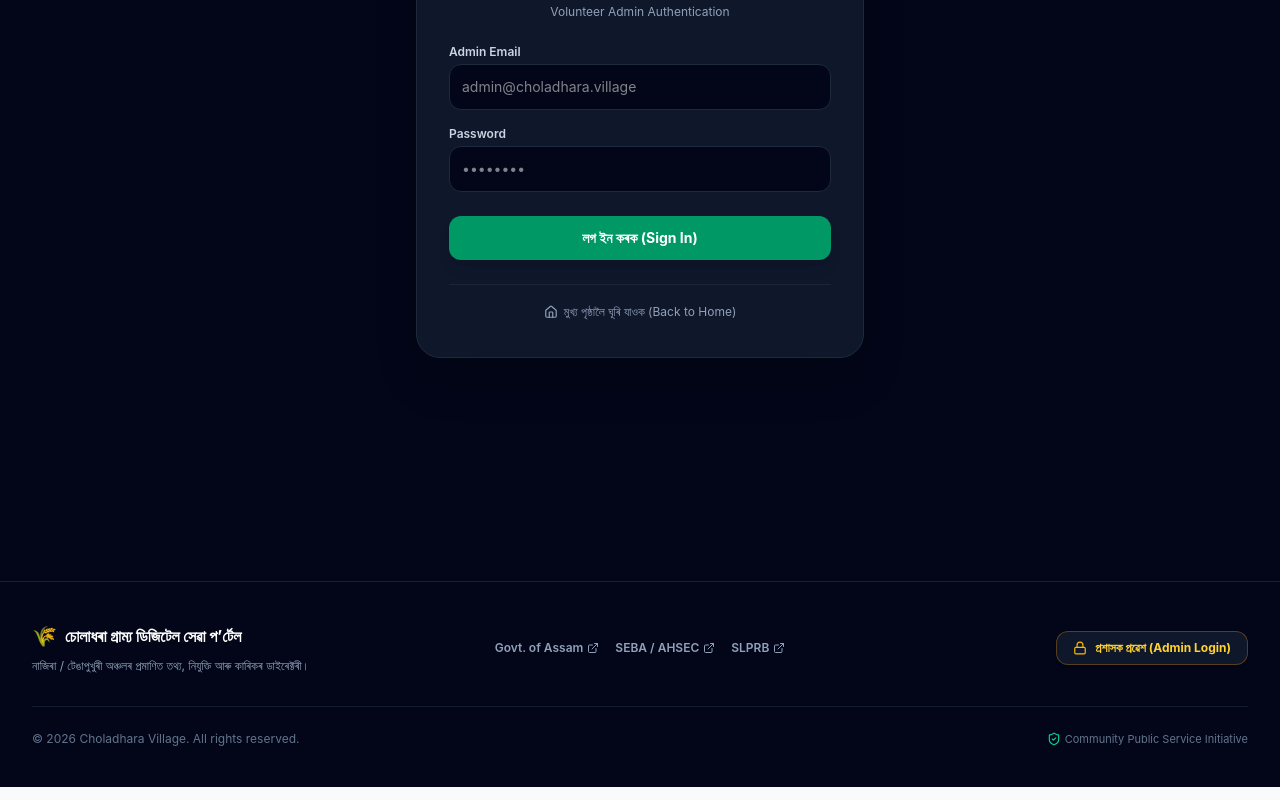
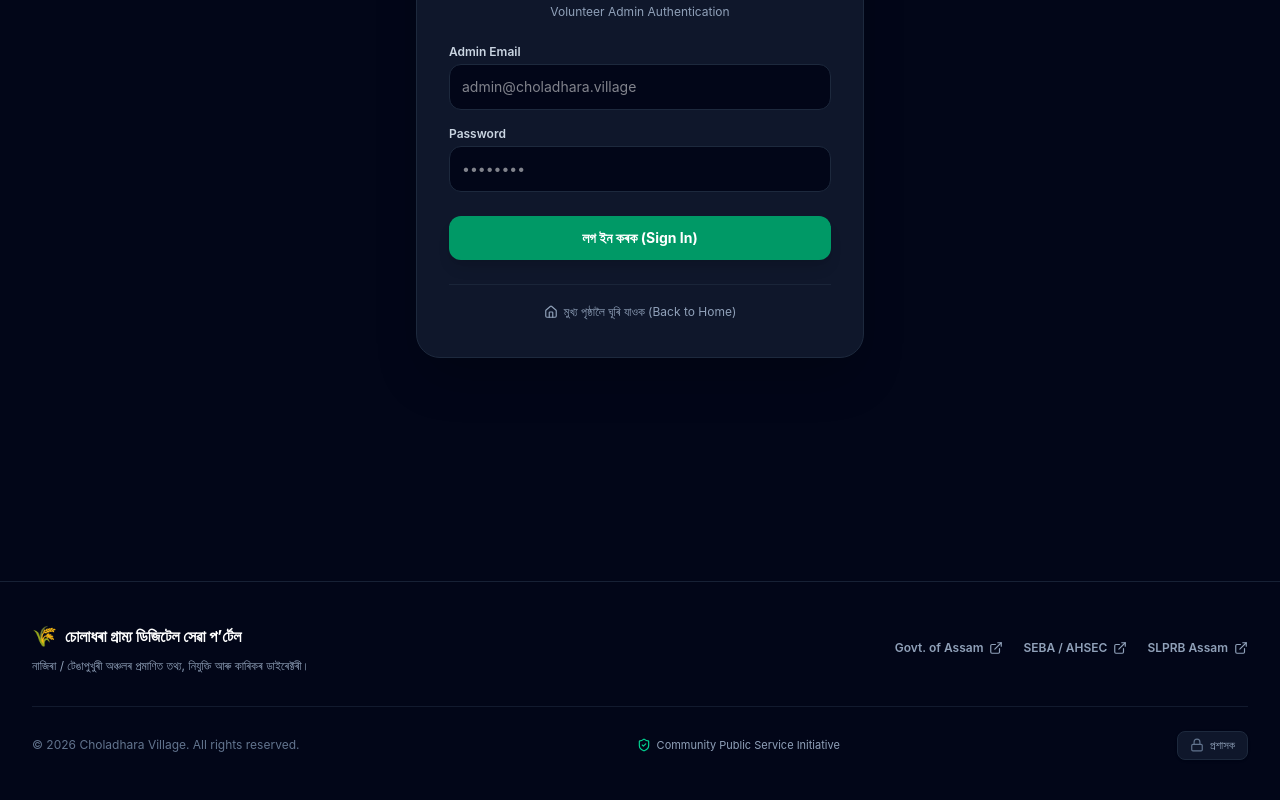
Before and after one commit to livekaku00-sys/choladhara-village.vercel.app, a React (Vite) app: page /admin in a window 1280 px wide. Shown: the part 283-1083 px from the top of the page. Built offline with nearby package versions, Linux system fonts and the light colour scheme.

Commit message:
Place Admin Login lock button on bottom-right of footer

```diff
--- a/src/components/Footer.tsx
+++ b/src/components/Footer.tsx
@@ -11,9 +11,10 @@ export const Footer: React.FC = () => {
     <footer className="w-full bg-slate-950 text-slate-400 border-t border-slate-800/80 mt-16">
       <div className="max-w-7xl mx-auto px-4 sm:px-6 lg:px-8 py-10">
 
-        <div className="grid grid-cols-1 md:grid-cols-3 gap-8 items-center justify-between border-b border-slate-800/60 pb-8">
+        {/* Top Section: Village Branding & Official Government Links */}
+        <div className="grid grid-cols-1 md:grid-cols-2 gap-8 items-center justify-between border-b border-slate-800/60 pb-8">
 
-          {/* Village Info */}
+          {/* Village Information */}
           <div className="space-y-2 text-center md:text-left">
             <div className="flex items-center justify-center md:justify-start gap-2">
               <span className="text-xl">🌾</span>
@@ -21,65 +22,67 @@ export const Footer: React.FC = () => {
                 {isAs ? 'চোলাধৰা গ্ৰাম্য ডিজিটেল সেৱা প’ৰ্টেল' : 'Choladhara Digital Village Portal'}
               </h3>
             </div>
-            <p className="text-xs text-slate-400">
+            <p className="text-xs text-slate-400 max-w-md">
               {isAs
                 ? 'নাজিৰা / টেঙাপুখুৰী অঞ্চলৰ প্ৰমাণিত তথ্য, নিযুক্তি আৰু কাৰিকৰ ডাইৰেক্টৰী।'
                 : 'Verified public notices, recruitment updates, and local artisan directory.'}
             </p>
           </div>
 
-          {/* Quick Links */}
-          <div className="flex flex-wrap items-center justify-center gap-4 text-xs font-semibold">
+          {/* External Quick Links */}
+          <div className="flex flex-wrap items-center justify-center md:justify-end gap-5 text-xs font-semibold">
             <a
               href="https://assam.gov.in"
               target="_blank"
               rel="noopener noreferrer"
-              className="hover:text-emerald-400 transition flex items-center gap-1"
+              className="hover:text-emerald-400 transition flex items-center gap-1.5"
             >
               <span>Govt. of Assam</span>
-              <ExternalLink className="w-3 h-3" />
+              <ExternalLink className="w-3.5 h-3.5" />
             </a>
             <a
               href="https://sebaonline.org"
               target="_blank"
               rel="noopener noreferrer"
-              className="hover:text-emerald-400 transition flex items-center gap-1"
+              className="hover:text-emerald-400 transition flex items-center gap-1.5"
             >
               <span>SEBA / AHSEC</span>
-              <ExternalLink className="w-3 h-3" />
+              <ExternalLink className="w-3.5 h-3.5" />
             </a>
             <a
               href="https://slprbassam.in"
               target="_blank"
               rel="noopener noreferrer"
-              className="hover:text-emerald-400 transition flex items-center gap-1"
+              className="hover:text-emerald-400 transition flex items-center gap-1.5"
             >
-              <span>SLPRB</span>
-              <ExternalLink className="w-3 h-3" />
+              <span>SLPRB Assam</span>
+              <ExternalLink className="w-3.5 h-3.5" />
             </a>
-          </div>
-
-          {/* Admin Login Button */}
-          <div className="flex justify-center md:justify-end">
-            <Link
-              to="/admin"
-              className="inline-flex items-center gap-2 px-4 py-2 bg-slate-900 hover:bg-slate-800 text-amber-300 hover:text-amber-200 border border-amber-500/30 hover:border-amber-500/60 rounded-xl text-xs font-bold transition shadow-sm active:scale-95"
-              title="প্ৰশাসক নিয়ন্ত্ৰণ কক্ষত প্ৰৱেশ কৰক"
-            >
-              <Lock className="w-3.5 h-3.5 text-amber-400" />
-              <span>{isAs ? 'প্ৰশাসক প্ৰৱেশ (Admin Login)' : 'Admin Login'}</span>
-            </Link>
           </div>
 
         </div>
 
-        {/* Bottom Credits */}
-        <div className="pt-6 flex flex-col sm:flex-row items-center justify-between gap-3 text-xs text-slate-500">
+        {/* Bottom Bar: Copyright on Left, Initiative in Center, Admin Lock on Right */}
+        <div className="pt-6 flex flex-col sm:flex-row items-center justify-between gap-4 text-xs text-slate-500">
           <p>© {new Date().getFullYear()} Choladhara Village. All rights reserved.</p>
-          <div className="flex items-center gap-1 text-[11px]">
+
+          <div className="flex items-center gap-1.5 text-[11px] text-slate-400">
             <ShieldCheck className="w-3.5 h-3.5 text-emerald-400" />
             <span>Community Public Service Initiative</span>
           </div>
+
+          {/* Admin Login Lock Button (Bottom Right) */}
+          <div className="flex items-center">
+            <Link
+              to="/admin"
+              className="inline-flex items-center gap-1.5 px-3 py-1.5 rounded-lg bg-slate-900 hover:bg-slate-800 text-slate-400 hover:text-amber-300 border border-slate-800 hover:border-amber-500/40 text-xs font-medium transition active:scale-95 group shadow-sm"
+              title={isAs ? 'প্ৰশাসক প্ৰৱেশ (Admin Login)' : 'Admin Login'}
+            >
+              <Lock className="w-3.5 h-3.5 text-slate-500 group-hover:text-amber-400 transition" />
+              <span className="text-[11px]">{isAs ? 'প্ৰশাসক' : 'Admin'}</span>
+            </Link>
+          </div>
+
         </div>
 
       </div>
```
